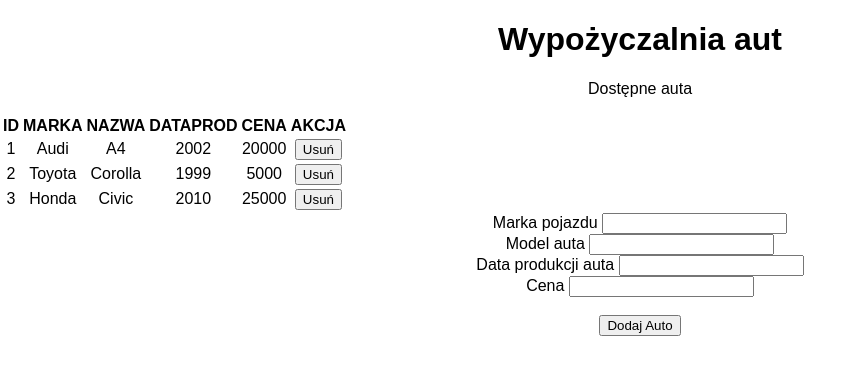
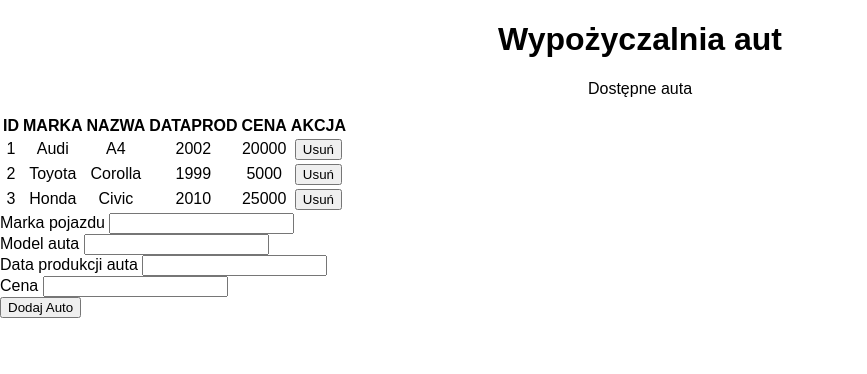
Before and after one commit to mluniewski/WypozyczalniaAut, a React (Create React App) app in the folder lists-conditionals--lists-finished/: page / in a window 1280 px wide. Shown: the top 374 px of the page, without its empty margins (0-867 px from the left). Built offline with nearby package versions, Linux system fonts and the light colour scheme.

Commit message:
commit on 'master'

```diff
--- a/lists-conditionals--lists-finished/src/AddCar/AddCar.js
+++ b/lists-conditionals--lists-finished/src/AddCar/AddCar.js
@@ -3,8 +3,18 @@ import React, { Component } from 'react'
 
 class addCar extends Component {
     state = {
+        cars: [
+            { id: 1, marka: 'Audi', nazwa: 'A4',  dataProd: 2002, cena: 20000, akcja: "Usuń"},
+            { id: 2, marka: 'Toyota', nazwa: 'Corolla',  dataProd: 1999, cena: 5000, akcja: "Usuń" },
+            { id: 3, marka: 'Honda', nazwa: 'Civic',  dataProd: 2010, cena: 25000, akcja: "Usuń" },
+          ],
         refresh: null
     }
+
+    saveCar = (event) => {
+        event.preventDefault();
+    }
+
     addChangeHandler = (event) => {
             const newCar = {
             marka: event.target.marka.value,
@@ -35,7 +45,7 @@ class addCar extends Component {
                 <input id="cenaAuta" name="Cena"></input>
                 <br></br>
 
-                <button>Dodaj Auto</button>
+                <button onClick={(event) => this.addChangeHandler(event)}>Dodaj Auto</button>
                 </form>
             )
         }
--- a/lists-conditionals--lists-finished/src/App.js
+++ b/lists-conditionals--lists-finished/src/App.js
@@ -79,7 +79,10 @@ class App extends Component {
       );
     }
     return (
+      <div>
       <CarTable/>
+      <AddCar/>
+      </div>
     );
   }
 }
--- a/lists-conditionals--lists-finished/src/CarListHandler/CarListHandler.js
+++ b/lists-conditionals--lists-finished/src/CarListHandler/CarListHandler.js
@@ -10,22 +10,6 @@ class carTable extends Component {
         { id: 3, marka: 'Honda', nazwa: 'Civic',  dataProd: 2010, cena: 25000, akcja: "Usuń" },
       ]
     }
-
-    saveCar = (event) => {
-        event.preventDefault();
-    }
-
-    addChangeHandler = (event) => {
-        const newCar = {
-        marka: event.target.marka.value,
-        nazwa: event.target.nazwa.value,
-        dataProd: event.target.dataProd.value,
-        cena: event.target.cena.value
-        }
-        const cars = [...this.state.cars];
-        cars.push(newCar)
-        this.setState({car: cars})
-}
 
     deleteChangedHandler = ( event, id ) => {
         const carIndex = this.state.cars.findIndex(p => {
@@ -83,26 +67,6 @@ render () {
                 {this.renderCarTable()}
             </tbody>
         </table>
-        <form onSumbit={this.saveCar}>
-                <label htmlFor="markaPojazdu">Marka pojazdu </label>
-                <input id="markaPojazdu" name="Marka"></input>
-                <br></br>
-
-                <label htmlFor="nazwaAuta">Model auta </label>
-                <input id="mazwaAuta" name="Nazwa"></input>
-                <br></br>
-
-                <label htmlFor="dataProd">Data produkcji auta </label>
-                <input id="dataProd" name="DataProd"></input>
-                <br></br>
-
-                <label htmlFor="cenaAuta"> Cena </label>
-                <input id="cenaAuta" name="Cena"></input>
-                <br></br>
-                <br></br>
-
-                <button onClick={(event) => this.addChangeHandler(event)}>Dodaj Auto</button>
-                </form>
       </div>
         );
     };
```
